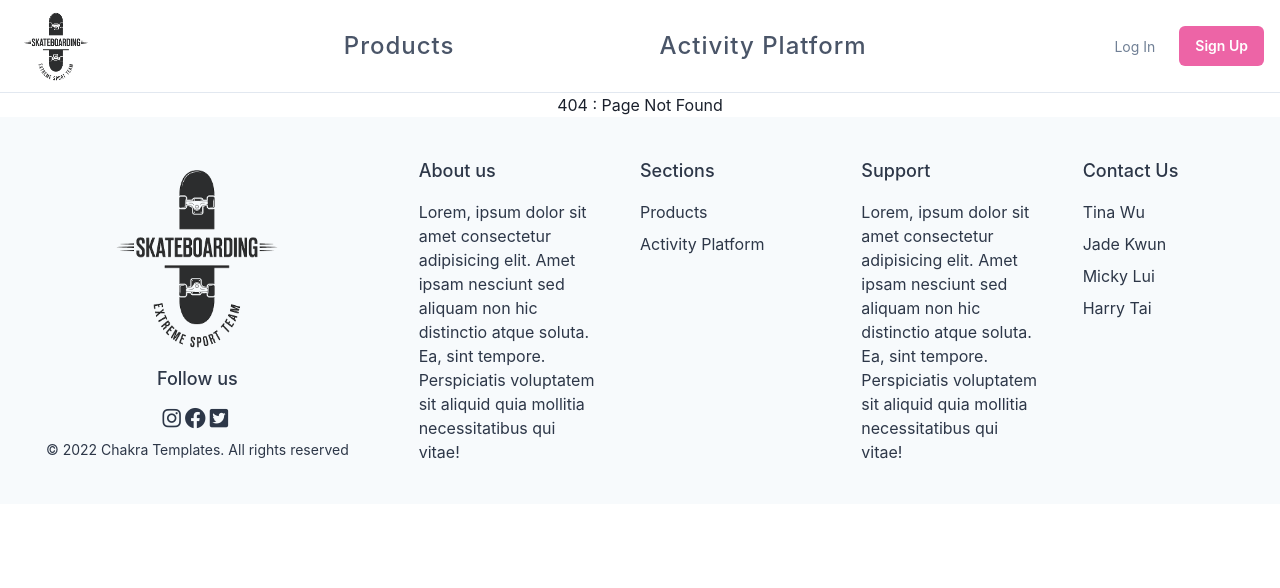
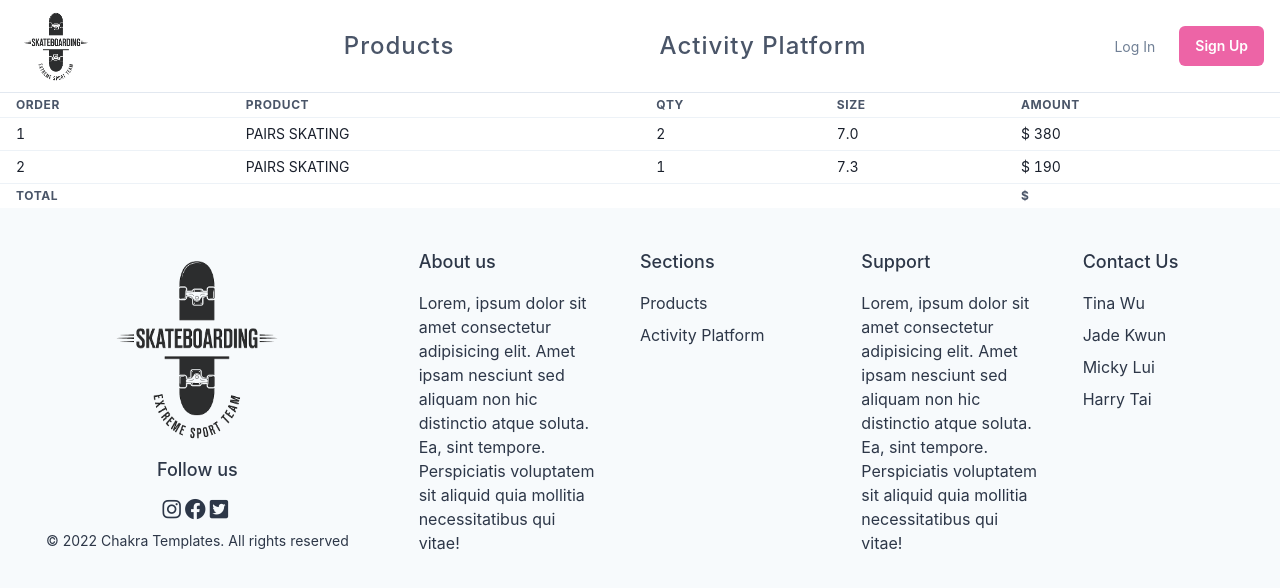
Before and after one commit to Mickylui/cap_project, a React (Create React App) app in the folder my-app/: page /cart/contact in a window 1280 px wide. Shown: the top 588 px of the page. Built offline with nearby package versions, Linux system fonts and the light colour scheme.

Commit message:
added component cartlist

```diff
--- a/my-app/src/App.tsx
+++ b/my-app/src/App.tsx
@@ -21,6 +21,7 @@ import ReportUser from "./Pages/User/ReportUser";
 import PostForm from "./Pages/Platform/PostForm";
 import PostDetail from "./Pages/Platform/PostDetail";
 import ShoppingCart from "./Pages/User/ShoppingCart";
+import DeliveryAddress from "./Pages/User/DeliveryAddress";
 
 function App() {
     const isLoggedIn = useSelector((state: RootState) => state.account.isLoggedIn);
@@ -56,6 +57,7 @@ function App() {
                     <Route path="products" element={<Products />} />
                     <Route path="productDetail" element={<ProductDetail />} />
                     <Route path="cart" element={<ShoppingCart />} />
+                    <Route path="cart/contact" element={<DeliveryAddress />} />
                     <Route path="posts" element={<SocialPlatform />} />
                     <Route path="posts/form" element={<PostForm />} />
                     <Route path="detail" element={<PostDetail />} />
--- /dev/null
+++ b/my-app/src/Pages/User/CartList.tsx
@@ -0,0 +1,72 @@
+import React from 'react';
+import {
+    Table,
+    Thead,
+    Tbody,
+    Tfoot,
+    Tr,
+    Th,
+    Td,
+    TableCaption,
+    TableContainer,
+} from "@chakra-ui/react";
+
+function CartList() {
+    const cart = [
+        {
+            order: 1,
+            product: "PAIRS SKATING",
+            num: 2,
+            size: "7.0",
+            unitPrice: 190,
+        },
+        {
+            order: 2,
+            product: "PAIRS SKATING",
+            num: 1,
+            size: "7.3",
+            unitPrice: 190,
+        },
+    ];
+    return (
+        <div>
+            <TableContainer>
+                            <Table size="sm">
+                                <Thead>
+                                    <Tr>
+                                        <Th>Order</Th>
+                                        <Th>Product</Th>
+                                        <Th>Qty</Th>
+                                        <Th>Size</Th>
+                                        <Th>Amount</Th>
+                                    </Tr>
+                                </Thead>
+                                {cart.map((item) => (
+                                    <Tbody>
+                                        <Tr>
+                                            <Td>{item.order}</Td>
+                                            <Td>{item.product}</Td>
+                                            <Td>{item.num}</Td>
+                                            <Td>{item.size}</Td>
+                                            <Td>
+                                                {`$ ${item.unitPrice*item.num}`}
+                                            </Td>
+                                        </Tr>
+                                    </Tbody>
+                                ))}
+                                <Tfoot>
+                                    <Tr>
+                                        <Th>Total</Th>
+                                        <Th></Th>
+                                        <Th></Th>
+                                        <Th></Th>
+                                        <Th>{`$ `}</Th>
+                                    </Tr>
+                                </Tfoot>
+                            </Table>
+                        </TableContainer>
+        </div>
+    );
+}
+
+export default CartList;
--- /dev/null
+++ b/my-app/src/Pages/User/DeliveryAddress.tsx
@@ -0,0 +1,12 @@
+import React from 'react';
+import CartList from './CartList';
+
+function DeliveryAddress() {
+    return (
+        <div>
+            <CartList />
+        </div>
+    );
+}
+
+export default DeliveryAddress;
--- a/my-app/src/Pages/User/ShoppingCart.tsx
+++ b/my-app/src/Pages/User/ShoppingCart.tsx
@@ -1,43 +1,11 @@
 import React from "react";
 import { Box, Button, Grid, GridItem, Image } from "@chakra-ui/react";
-import {
-    Table,
-    Thead,
-    Tbody,
-    Tfoot,
-    Tr,
-    Th,
-    Td,
-    TableCaption,
-    TableContainer,
-    Modal,
-    ModalOverlay,
-    ModalContent,
-    ModalHeader,
-    ModalFooter,
-    ModalBody,
-    ModalCloseButton,
-} from "@chakra-ui/react";
+// import { Link as ReachLink } from "@reach/router"
+import { Link } from "react-router-dom";
+import CartList from "./CartList";
 
 
 function ShoppingCart() {
-    const cart = [
-        {
-            order: 1,
-            product: "PAIRS SKATING",
-            num: 2,
-            size: "7.0",
-            unitPrice: 190,
-        },
-        {
-            order: 2,
-            product: "PAIRS SKATING",
-            num: 1,
-            size: "7.3",
-            unitPrice: 190,
-        },
-    ];
-
     const selectedItem = [
         {
             id: 1,
@@ -87,43 +55,9 @@ function ShoppingCart() {
                 <GridItem pl="2" bg="teal" borderColor="black" border="1px" area={"nav"}>
                     <Box m="2em">Cart List</Box>
                     <div>
-                        <TableContainer>
-                            <Table size="sm">
-                                <Thead>
-                                    <Tr>
-                                        <Th>Order</Th>
-                                        <Th>Product</Th>
-                                        <Th>Qty</Th>
-                                        <Th>Size</Th>
-                                        <Th>Amount</Th>
-                                    </Tr>
-                                </Thead>
-                                {cart.map((item) => (
-                                    <Tbody>
-                                        <Tr>
-                                            <Td>{item.order}</Td>
-                                            <Td>{item.product}</Td>
-                                            <Td>{item.num}</Td>
-                                            <Td>{item.size}</Td>
-                                            <Td>
-                                                {`$ ${item.unitPrice*item.num}`}
-                                            </Td>
-                                        </Tr>
-                                    </Tbody>
-                                ))}
-                                <Tfoot>
-                                    <Tr>
-                                        <Th>Total</Th>
-                                        <Th></Th>
-                                        <Th></Th>
-                                        <Th></Th>
-                                        <Th>{`$ `}</Th>
-                                    </Tr>
-                                </Tfoot>
-                            </Table>
-                        </TableContainer>
+                        <CartList />
                     </div>
-                    <>Use default address or click to change address</>
+                    <Link to='/cart/contact'>Use default address or click to change address</Link>
                     <Button mt='6em'>Buy/Save</Button>
                 </GridItem>
 
```
